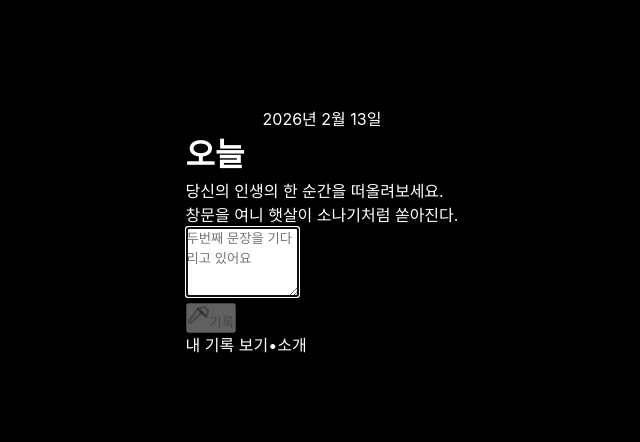
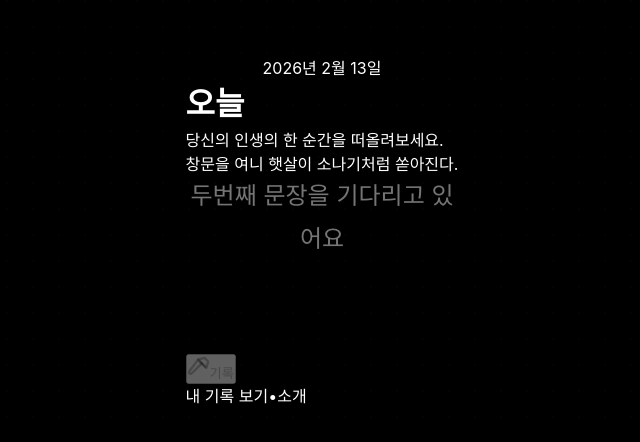
Before and after one commit to hsunp77-hub/human-text, a Next.js app: page / in a window 1280 px wide. Shown: the part 168-610 px from the top of the page, without its empty margins (318-958 px from the left). Built offline with nearby package versions, Linux system fonts and the light colour scheme.

Commit message:
Design: Perfect minimal writing flow with fountain pen

```diff
--- a/src/app/globals.css
+++ b/src/app/globals.css
@@ -3,7 +3,7 @@
   --bg-color: #000000;
   --text-primary: #FFFFFF;
   --text-secondary: rgba(255, 255, 255, 0.4);
-  --accent-color: rgba(255, 255, 255, 0.15);
+  --accent-color: rgba(255, 255, 255, 0.1);
 
   --font-sans: 'Inter', -apple-system, BlinkMacSystemFont, "Segoe UI", Roboto, sans-serif;
   --font-handwriting: 'Nanum Pen Script', cursive;
@@ -22,7 +22,6 @@ body {
   line-height: 1.5;
   -webkit-font-smoothing: antialiased;
   overflow: hidden;
-  /* Prevent scroll for the minimal centered look */
 }
 
 /* Layout Utilities */
@@ -33,7 +32,7 @@ body {
   align-items: center;
   background-color: #000000;
   /* Extremely subtle Moleskine Dot Pattern */
-  background-image: radial-gradient(rgba(255, 255, 255, 0.02) 1px, transparent 1px);
+  background-image: radial-gradient(rgba(255, 255, 255, 0.015) 1px, transparent 1px);
   background-size: 26px 26px;
 }
 
@@ -59,3 +58,16 @@ a {
   color: inherit;
   text-decoration: none;
 }
+
+/* Minimal Input */
+textarea {
+  background: transparent;
+  border: none;
+  outline: none;
+  resize: none;
+  width: 100%;
+  text-align: center;
+  color: white;
+  font-size: 1.5rem;
+  line-height: 1.8;
+}
--- a/src/app/page.tsx
+++ b/src/app/page.tsx
@@ -24,50 +24,46 @@ export default function Home() {
       <div className="mobile-view">
 
         {/* Date - Top Right Alignment */}
-        <div className="absolute top-10 right-10 text-sm font-semibold tracking-tight opacity-40 shrink-0">
+        <div className="absolute top-10 right-10 text-sm font-semibold tracking-tight opacity-30 select-none">
           {today}
         </div>
 
-        {/* Main Section - All Centered Vertical Flow */}
-        <div className={`w-full flex flex-col items-center justify-center transition-all duration-1000 ${mounted ? 'opacity-100 translate-y-0' : 'opacity-0 translate-y-4'}`}>
+        {/* Centered Content Section */}
+        <div className={`w-full flex flex-col items-center justify-center transition-all duration-[1200ms] ${mounted ? 'opacity-100 translate-y-0' : 'opacity-0 translate-y-6'}`}>
 
-          {/* Title Area */}
+          {/* Logo/Title Area */}
           <div className="text-center mb-16">
-            <h1 className="text-6xl font-bold mb-4 tracking-tighter">
+            <h1 className="text-6xl font-bold mb-5 tracking-tighter">
               오늘
             </h1>
-            <p className="text-xl font-medium tracking-tight opacity-60">
+            <p className="text-xl font-medium tracking-tight opacity-50">
               당신의 인생의 한 순간을 떠올려보세요.
             </p>
           </div>
 
-          {/* Writing Flow Section */}
-          <div className="w-full max-w-sm flex flex-col items-center mb-16">
-            <div className="w-full text-center">
-              {/* Reference Text - Integrated Design */}
-              <div className="text-2xl leading-relaxed mb-4 font-medium opacity-80">
+          {/* Writing Section - No border, integrated flow */}
+          <div className="w-full max-w-sm flex flex-col items-center mb-20 text-center">
+            {/* The Prompt Sentence */}
+            <div className="text-2xl leading-relaxed mb-6 font-medium opacity-80">
               창문을 여니 햇살이 소나기처럼 쏟아진다.
             </div>
 
-              {/* Textarea - Borderless, Integrated cursor moving feel */}
-              <div className="relative w-full">
+            {/* The Writing Area */}
             <textarea
-                  className="w-full bg-transparent border-none text-white text-2xl leading-relaxed resize-none outline-none font-hand text-center placeholder:text-white/20"
+              className="font-hand placeholder:text-white/10"
               value={text}
               onChange={(e) => {
                 if (e.target.value.length <= MAX_CHARS) setText(e.target.value);
               }}
               placeholder="두번째 문장을 기다리고 있어요"
-                  spellCheck={false}
               rows={4}
               autoFocus
+              spellCheck={false}
             />
-              </div>
-            </div>
 
-            {/* Record Button - Centered with Fountain Pen Icon */}
+            {/* Record Button - Pill Shape Centered with Fountain Pen Item */}
             <button
-              className={`mt-10 flex items-center justify-center gap-3 px-10 py-5 rounded-full font-bold text-lg transition-all duration-500 ${text.length > 0 ? 'bg-white text-black scale-100' : 'bg-white/10 text-white/20 cursor-not-allowed'}`}
+              className={`mt-12 flex items-center justify-center gap-3 px-12 py-5 rounded-full font-bold text-lg transition-all duration-500 ${text.length > 0 ? 'bg-white text-black scale-100' : 'bg-white/5 text-white/10 cursor-not-allowed'}`}
               disabled={text.length === 0}
             >
               <svg width="22" height="22" viewBox="0 0 24 24" fill="none" stroke="currentColor" strokeWidth="2.5" strokeLinecap="round" strokeLinejoin="round">
@@ -79,21 +75,11 @@ export default function Home() {
             </button>
           </div>
 
-          {/* Footer - Centered */}
-          <div className="flex items-center gap-4 opacity-40">
-            <Link
-              href="/archive"
-              className="text-sm font-semibold tracking-wide hover:opacity-100 transition-opacity"
-            >
-              내 기록 보기
-            </Link>
-            <span className="text-xs opacity-40 text-white select-none">•</span>
-            <Link
-              href="/about"
-              className="text-sm font-semibold tracking-wide hover:opacity-100 transition-opacity"
-            >
-              소개
-            </Link>
+          {/* Site Navigation - Centered Bottom-ish (within the flex) */}
+          <div className="flex items-center gap-5 opacity-30 hover:opacity-100 transition-opacity">
+            <Link href="/archive" className="text-sm font-semibold tracking-wide">내 기록 보기</Link>
+            <span className="text-xs select-none">•</span>
+            <Link href="/about" className="text-sm font-semibold tracking-wide">소개</Link>
           </div>
 
         </div>
```
Lines whose indentation alone changed are shown as unchanged.
